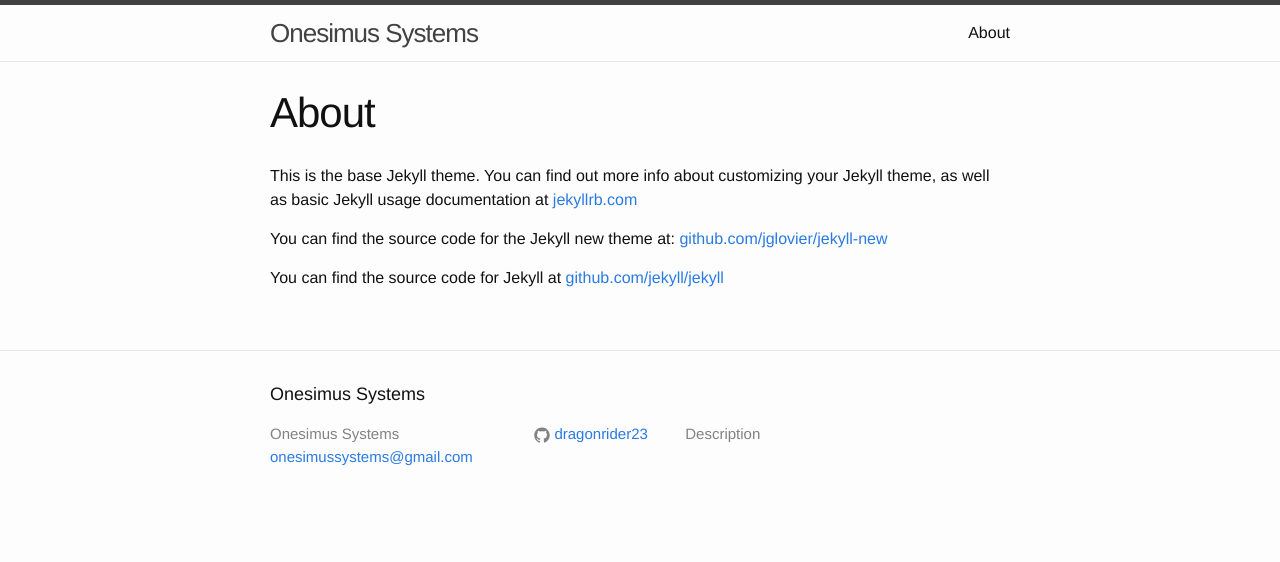
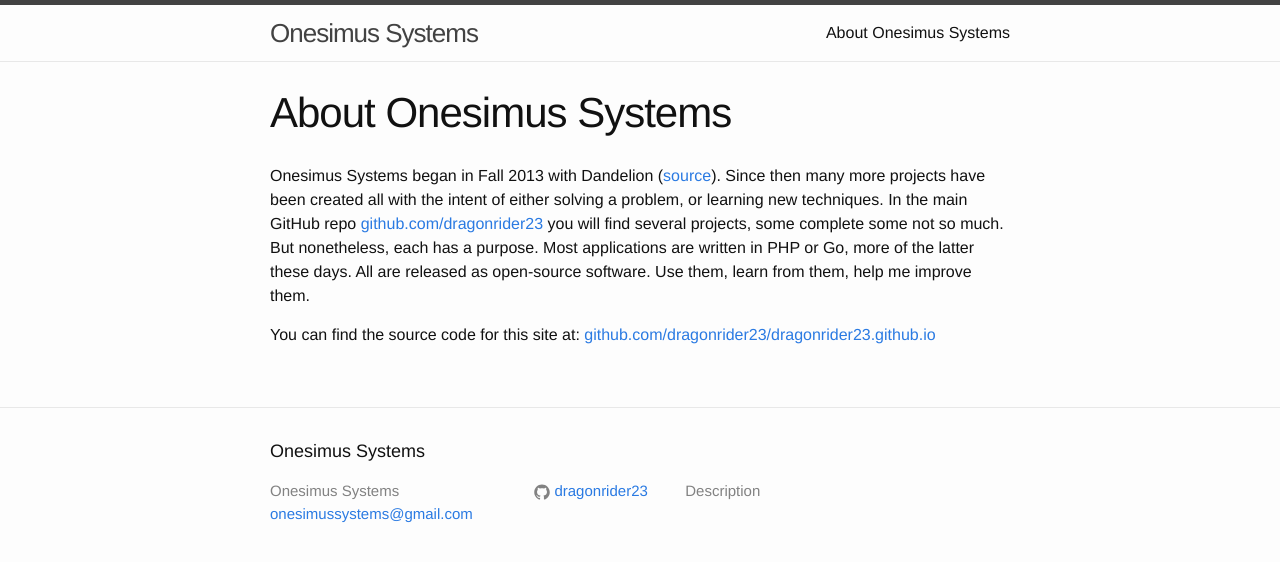
Before and after one commit to onesimus-systems/onesimus-systems.github.io, a Jekyll site: the page built from about.md, in a window 1280 px wide. Shown: the top 562 px of the page. Built offline with Jekyll 4.4.1, drawn with Linux system fonts in a browser that asks for light colours.

Commit message:
Added content to about page

```diff
--- a/about.md
+++ b/about.md
@@ -1,11 +1,12 @@
 ---
 layout: page
-title: About
+title: About Onesimus Systems
 permalink: /about/
+menutitle: About
 ---
 
-This is the base Jekyll theme. You can find out more info about customizing your Jekyll theme, as well as basic Jekyll usage documentation at [jekyllrb.com](http://jekyllrb.com/)
+Onesimus Systems began in Fall 2013 with Dandelion ([source](https://github.com/dragonrider23/dandelion)). Since then many more projects have been created all with the intent of either solving a problem, or learning new techniques.
+In the main GitHub repo [github.com/dragonrider23](https://github.com/dragonrider23) you will find several projects, some complete some not so much. But nonetheless, each has a purpose.
+Most applications are written in PHP or Go, more of the latter these days. All are released as open-source software. Use them, learn from them, help me improve them.
 
-You can find the source code for the Jekyll new theme at: [github.com/jglovier/jekyll-new](https://github.com/jglovier/jekyll-new)
-
-You can find the source code for Jekyll at [github.com/jekyll/jekyll](https://github.com/jekyll/jekyll)
+You can find the source code for this site at: [github.com/dragonrider23/dragonrider23.github.io](https://github.com/dragonrider23/dragonrider23.github.io)
```
